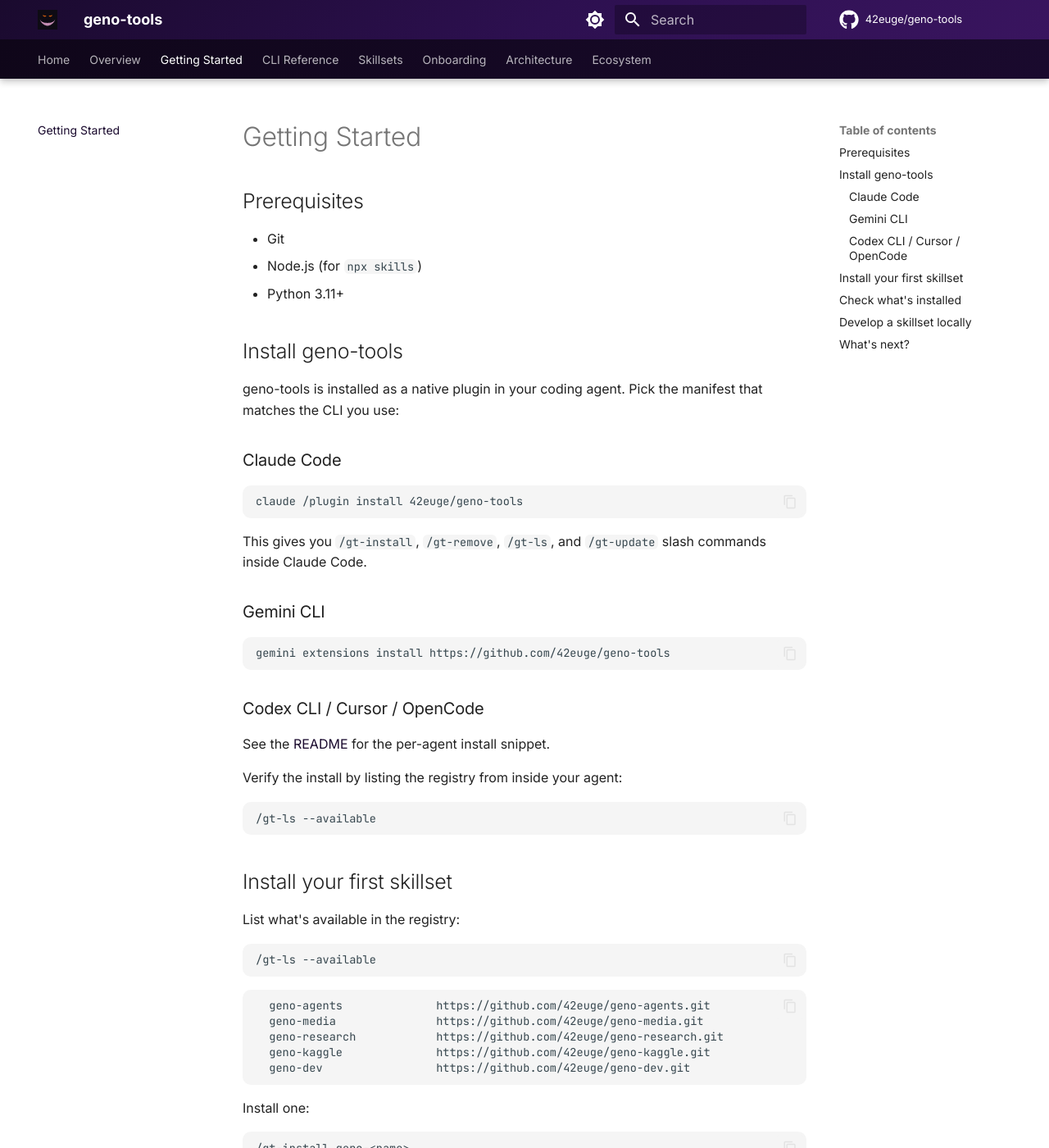
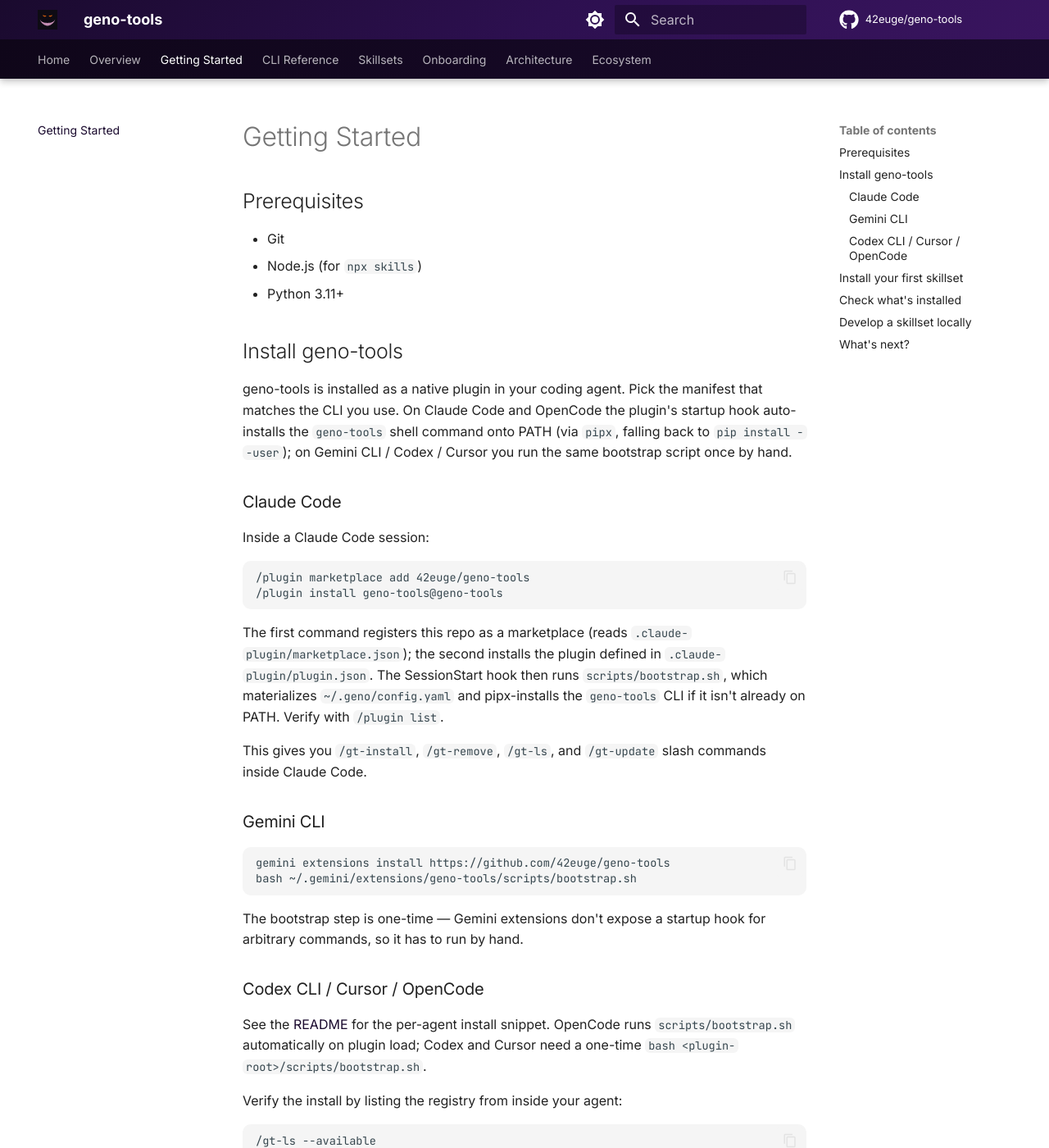
Before and after one commit to 42euge/geno-tools, an MkDocs documentation site: the page built from docs/getting-started.md, in a window 1280 px wide and 1400 px high. Shown: the whole window at 82% size. Built offline with MkDocs 1.6.1 and Material for MkDocs 9.7.7, drawn with Linux system fonts in a browser that asks for light colours; comment, search, counter and statistics services are not loaded.

Commit message:
Auto-install geno-tools CLI on plugin load
Rename scripts/init-geno-dir.sh to scripts/bootstrap.sh and extend it
to self-install the geno-tools shell command onto PATH (pipx, falling
back to pip install --user) when it isn't already there, so users
never need a separate pipx step after a plugin install. Output is
logged to ~/.geno/bootstrap.log to keep session-start hooks quiet,
and the script no-ops if geno-tools is already on PATH.

Wire the bootstrap into the two CLIs that expose a startup hook for
arbitrary commands: Claude Code's SessionStart hook in hooks.json and
OpenCode's plugin loader in .opencode/plugins/geno-tools.js. Gemini
CLI / Codex / Cursor plugin formats don't expose an equivalent hook,
so their install snippets in README and getting-started.md show a
one-time `bash <plugin-root>/scripts/bootstrap.sh` invocation.

Bring the Claude Code install instructions in getting-started.md and
docs-home.md in line with the README's two-step marketplace flow
(`/plugin marketplace add` then `/plugin install geno-tools@geno-tools`)
and refresh CLAUDE.md plus docs/architecture/index.md to drop the
"no pipx/pip path" claim now that the bootstrap handles it.

````diff
--- a/docs/getting-started.md
+++ b/docs/getting-started.md
@@ -8,13 +8,18 @@
 
 ## Install geno-tools
 
-geno-tools is installed as a native plugin in your coding agent. Pick the manifest that matches the CLI you use:
+geno-tools is installed as a native plugin in your coding agent. Pick the manifest that matches the CLI you use. On Claude Code and OpenCode the plugin's startup hook auto-installs the `geno-tools` shell command onto PATH (via `pipx`, falling back to `pip install --user`); on Gemini CLI / Codex / Cursor you run the same bootstrap script once by hand.
 
 ### Claude Code
 
-```bash
-claude /plugin install 42euge/geno-tools
+Inside a Claude Code session:
+
 ```
+/plugin marketplace add 42euge/geno-tools
+/plugin install geno-tools@geno-tools
+```
+
+The first command registers this repo as a marketplace (reads `.claude-plugin/marketplace.json`); the second installs the plugin defined in `.claude-plugin/plugin.json`. The SessionStart hook then runs `scripts/bootstrap.sh`, which materializes `~/.geno/config.yaml` and pipx-installs the `geno-tools` CLI if it isn't already on PATH. Verify with `/plugin list`.
 
 This gives you `/gt-install`, `/gt-remove`, `/gt-ls`, and `/gt-update` slash commands inside Claude Code.
 
@@ -22,11 +27,14 @@ This gives you `/gt-install`, `/gt-remove`, `/gt-ls`, and `/gt-update` slash com
 
 ```bash
 gemini extensions install https://github.com/42euge/geno-tools
+bash ~/.gemini/extensions/geno-tools/scripts/bootstrap.sh
 ```
+
+The bootstrap step is one-time — Gemini extensions don't expose a startup hook for arbitrary commands, so it has to run by hand.
 
 ### Codex CLI / Cursor / OpenCode
 
-See the [README](https://github.com/42euge/geno-tools#install) for the per-agent install snippet.
+See the [README](https://github.com/42euge/geno-tools#install) for the per-agent install snippet. OpenCode runs `scripts/bootstrap.sh` automatically on plugin load; Codex and Cursor need a one-time `bash <plugin-root>/scripts/bootstrap.sh`.
 
 Verify the install by listing the registry from inside your agent:
 
````
Also changed, not shown: .opencode/INSTALL.md (+1 -1 lines), CLAUDE.md (+3 -1 lines), README.md (+16 -7 lines), docs/architecture/index.md (+2 -2 lines), docs/docs-home.md (+3 -1 lines), skills/geno-tools/SKILL.md (+1 -1 lines), 4 other files.
